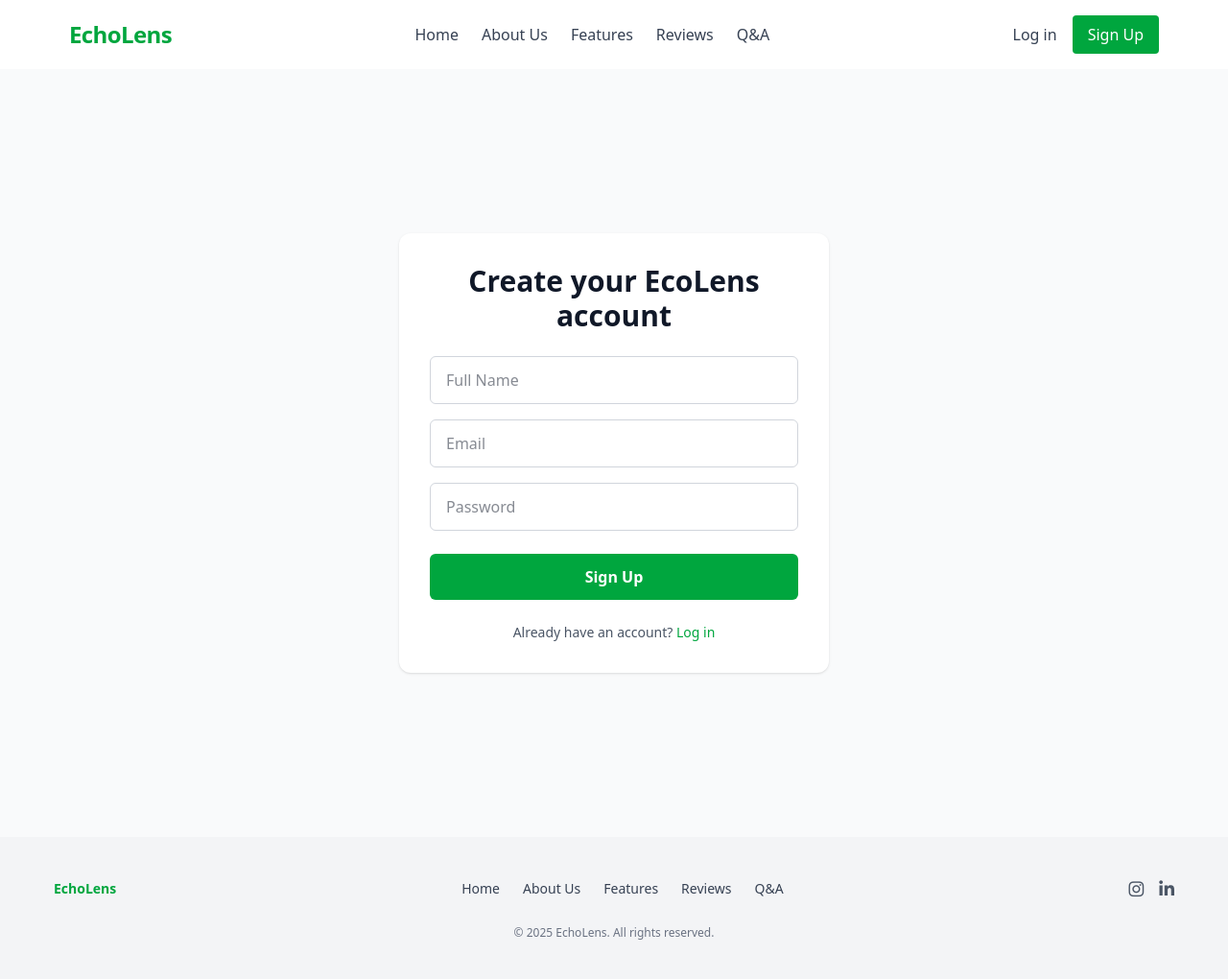
After one commit to Noel-Lozano/Echo-Journal, a Flask app: template templates/signup.html in a window 1280 px wide. The commit adds this page. Shown: the whole page at 96% size. Run offline with Flask 3, Linux system fonts and the light colour scheme; the template is opened without the code that fills it, so the values that code supplies are empty; some libraries are stand-ins or nearby versions.

Commit message:
login and signup

```diff
--- a/static/output.css
+++ b/static/output.css
@@ -8,7 +8,10 @@
     --font-mono: ui-monospace, SFMono-Regular, Menlo, Monaco, Consolas, "Liberation Mono",
       "Courier New", monospace;
     --color-yellow-500: oklch(79.5% 0.184 86.047);
+    --color-green-500: oklch(72.3% 0.219 149.579);
     --color-green-600: oklch(62.7% 0.194 149.214);
+    --color-green-700: oklch(52.7% 0.154 150.069);
+    --color-blue-500: oklch(62.3% 0.214 259.815);
     --color-blue-600: oklch(54.6% 0.245 262.881);
     --color-blue-700: oklch(48.8% 0.243 264.376);
     --color-indigo-600: oklch(51.1% 0.262 276.966);
@@ -26,6 +29,7 @@
     --color-gray-900: oklch(21% 0.034 264.665);
     --color-white: #fff;
     --spacing: 0.25rem;
+    --container-md: 28rem;
     --container-2xl: 42rem;
     --text-xs: 0.75rem;
     --text-xs--line-height: calc(1 / 0.75);
@@ -37,6 +41,8 @@
     --text-xl--line-height: calc(1.75 / 1.25);
     --text-2xl: 1.5rem;
     --text-2xl--line-height: calc(2 / 1.5);
+    --text-3xl: 1.875rem;
+    --text-3xl--line-height: calc(2.25 / 1.875);
     --text-4xl: 2.25rem;
     --text-4xl--line-height: calc(2.5 / 2.25);
     --text-5xl: 3rem;
@@ -48,6 +54,7 @@
     --tracking-tight: -0.025em;
     --radius-md: 0.375rem;
     --radius-lg: 0.5rem;
+    --radius-xl: 0.75rem;
     --aspect-video: 16 / 9;
     --default-transition-duration: 150ms;
     --default-transition-timing-function: cubic-bezier(0.4, 0, 0.2, 1);
@@ -252,6 +259,9 @@
   .h-12 {
     height: calc(var(--spacing) * 12);
   }
+  .min-h-screen {
+    min-height: 100vh;
+  }
   .w-5 {
     width: calc(var(--spacing) * 5);
   }
@@ -273,6 +283,9 @@
   .max-w-\[1200px\] {
     max-width: 1200px;
   }
+  .max-w-md {
+    max-width: var(--container-md);
+  }
   .cursor-pointer {
     cursor: pointer;
   }
@@ -293,6 +306,13 @@
   }
   .gap-8 {
     gap: calc(var(--spacing) * 8);
+  }
+  .space-y-4 {
+    :where(& > :not(:last-child)) {
+      --tw-space-y-reverse: 0;
+      margin-block-start: calc(calc(var(--spacing) * 4) * var(--tw-space-y-reverse));
+      margin-block-end: calc(calc(var(--spacing) * 4) * calc(1 - var(--tw-space-y-reverse)));
+    }
   }
   .space-y-6 {
     :where(& > :not(:last-child)) {
@@ -365,6 +385,9 @@
   .rounded-md {
     border-radius: var(--radius-md);
   }
+  .rounded-xl {
+    border-radius: var(--radius-xl);
+  }
   .border {
     border-style: var(--tw-border-style);
     border-width: 1px;
@@ -415,6 +438,9 @@
   .p-6 {
     padding: calc(var(--spacing) * 6);
   }
+  .p-8 {
+    padding: calc(var(--spacing) * 8);
+  }
   .px-4 {
     padding-inline: calc(var(--spacing) * 4);
   }
@@ -429,6 +455,9 @@
   }
   .py-10 {
     padding-block: calc(var(--spacing) * 10);
+  }
+  .py-12 {
+    padding-block: calc(var(--spacing) * 12);
   }
   .py-16 {
     padding-block: calc(var(--spacing) * 16);
@@ -445,6 +474,10 @@
   .text-2xl {
     font-size: var(--text-2xl);
     line-height: var(--tw-leading, var(--text-2xl--line-height));
+  }
+  .text-3xl {
+    font-size: var(--text-3xl);
+    line-height: var(--tw-leading, var(--text-3xl--line-height));
   }
   .text-4xl {
     font-size: var(--text-4xl);
@@ -555,6 +588,13 @@
       }
     }
   }
+  .hover\:bg-green-700 {
+    &:hover {
+      @media (hover: hover) {
+        background-color: var(--color-green-700);
+      }
+    }
+  }
   .hover\:text-blue-700 {
     &:hover {
       @media (hover: hover) {
@@ -574,6 +614,28 @@
       @media (hover: hover) {
         text-decoration-line: underline;
       }
+    }
+  }
+  .focus\:ring-2 {
+    &:focus {
+      --tw-ring-shadow: var(--tw-ring-inset,) 0 0 0 calc(2px + var(--tw-ring-offset-width)) var(--tw-ring-color, currentcolor);
+      box-shadow: var(--tw-inset-shadow), var(--tw-inset-ring-shadow), var(--tw-ring-offset-shadow), var(--tw-ring-shadow), var(--tw-shadow);
+    }
+  }
+  .focus\:ring-blue-500 {
+    &:focus {
+      --tw-ring-color: var(--color-blue-500);
+    }
+  }
+  .focus\:ring-green-500 {
+    &:focus {
+      --tw-ring-color: var(--color-green-500);
+    }
+  }
+  .focus\:outline-none {
+    &:focus {
+      --tw-outline-style: none;
+      outline-style: none;
     }
   }
   .sm\:grid-cols-2 {
--- a/templates/home.html
+++ b/templates/home.html
@@ -10,8 +10,8 @@
         <h1 class="text-5xl font-extrabold text-gray-900 mb-4">EcoLens</h1>
         <p class="text-lg text-gray-600 mb-6">Personalized insights into your pantry’s health and environmental impact — powered by AI and your dietary goals.</p>
         <div class="flex space-x-4">
-        <a href="#" class="bg-blue-600 text-white px-5 py-3 rounded-md font-semibold hover:bg-blue-700">Get Started!</a>
-        <a href="#" class="text-blue-600 font-semibold hover:underline">Log in</a>
+        <a href="#" class="bg-green-600 text-white px-5 py-3 rounded-md font-semibold hover:bg-blue-700">Get Started!</a>
+        <a href="#" class="text-green-600 font-semibold hover:underline">Log in</a>
         </div>
     </div>
     <div class="border-2 border-gray-300 rounded-lg aspect-square flex items-center justify-center">
--- /dev/null
+++ b/templates/signup.html
@@ -0,0 +1,22 @@
+{% extends "base.html" %}
+{% block title %}Sign Up - EcoLens{% endblock %}
+
+{% block content %}
+<div class="flex items-center justify-center min-h-screen bg-gray-50 py-12 px-4">
+  <div class="w-full max-w-md space-y-6 bg-white p-8 rounded-xl shadow">
+    <h2 class="text-3xl font-extrabold text-center text-gray-900">Create your EcoLens account</h2>
+    <form class="space-y-6" method="POST" action="TODO">
+      <div class="space-y-4">
+        <input type="text" name="name" placeholder="Full Name" required class="w-full px-4 py-3 border border-gray-300 rounded-md focus:outline-none focus:ring-2 focus:ring-green-500" />
+        <input type="email" name="email" placeholder="Email" required class="w-full px-4 py-3 border border-gray-300 rounded-md focus:outline-none focus:ring-2 focus:ring-green-500" />
+        <input type="password" name="password" placeholder="Password" required class="w-full px-4 py-3 border border-gray-300 rounded-md focus:outline-none focus:ring-2 focus:ring-green-500" />
+      </div>
+      <button type="submit" class="w-full bg-green-600 text-white py-3 rounded-md font-semibold hover:bg-green-700">Sign Up</button>
+    </form>
+    <p class="text-center text-sm text-gray-600">
+      Already have an account?
+      <a href="{{ url_for('login') }}" class="text-green-600 hover:underline">Log in</a>
+    </p>
+  </div>
+</div>
+{% endblock %}
```
Also changed, not shown: templates/login.html (added, +21 -0 lines), web.py (+2 -18 lines).
